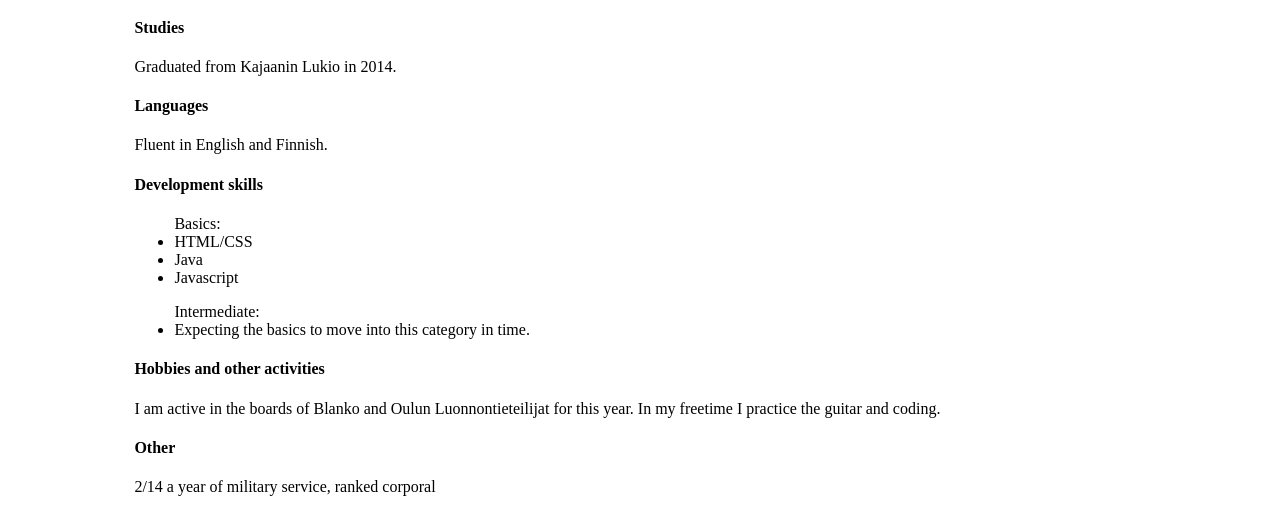
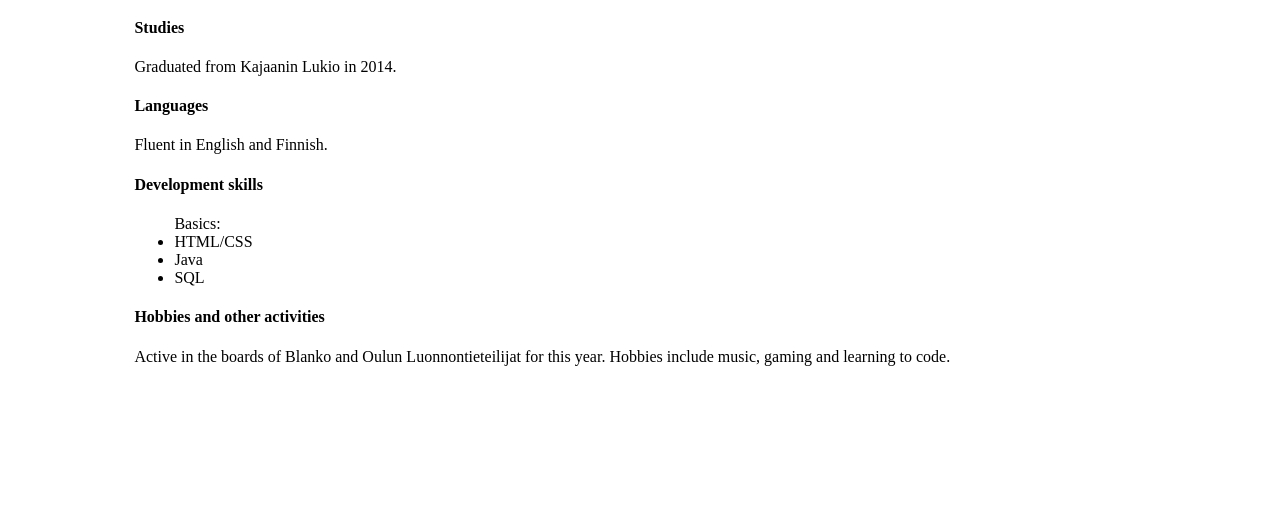
Before and after one commit to Tumekki/Tumekki.github.io, a plain HTML site: page index.html in a window 1280 px wide. Shown: the part 351-863 px from the top of the page. After the commit the page ends 800 px from the top, so only its background shows below. Drawn offline with Linux system fonts and the light colour scheme.

Commit message:
"update"

```diff
--- a/index.html
+++ b/index.html
@@ -27,16 +27,12 @@
       <ul>Basics:
         <li>HTML/CSS</li>
         <li>Java</li>
-        <li>Javascript</li>
-      </ul>
-      <ul>Intermediate:
-        <li>Expecting the basics to move into this category in time.</li>
+        <li>SQL</li>
       </ul>
     <h4>Hobbies and other activities</h4>
-      <p>I am active in the boards of Blanko and Oulun Luonnontieteilijat for
-      this year. In my freetime I practice the guitar and coding.</p>
-    <h4>Other</h4>
-      <p>2/14 a year of military service, ranked corporal</p>
+      <p>Active in the boards of Blanko and Oulun Luonnontieteilijat for
+      this year. Hobbies include music, gaming and learning to code.</p>
+
   </div>
 </body>
 <footer>
```
